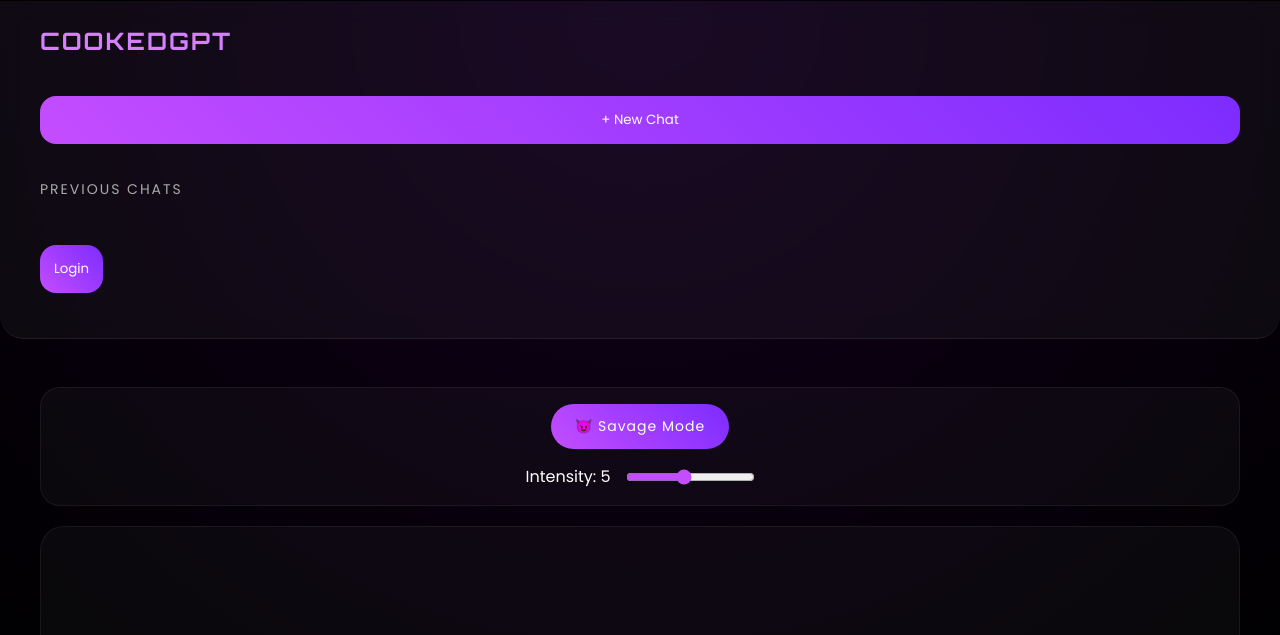
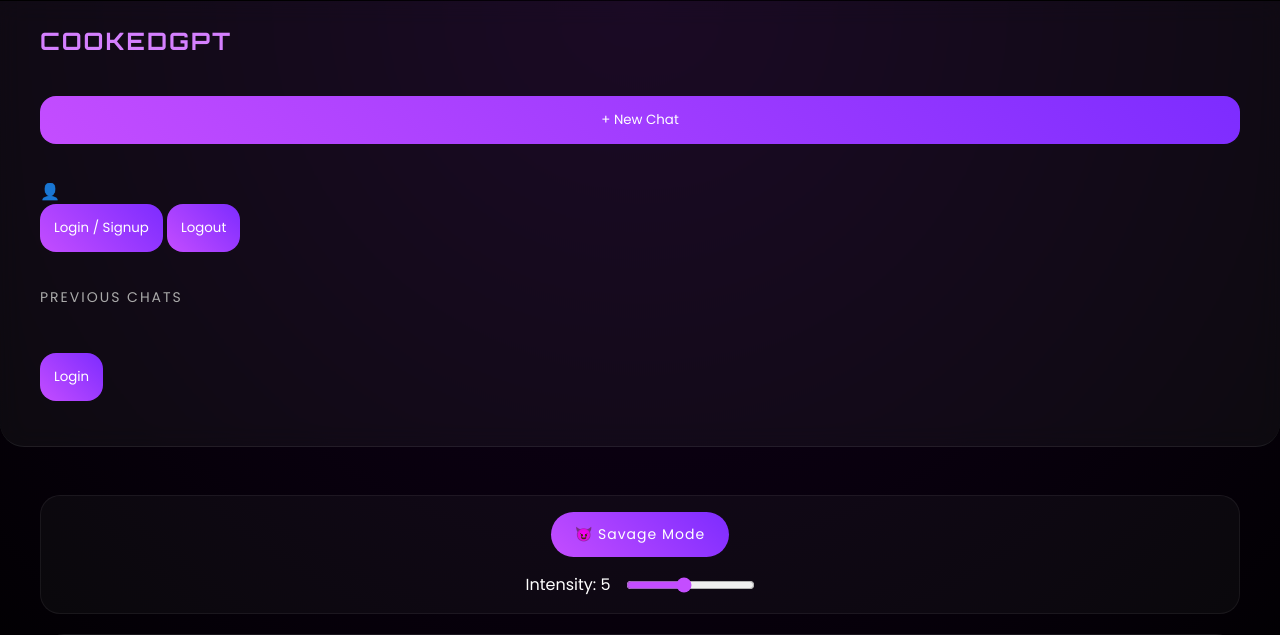
Before and after one commit to tanvipatel-16/CookedGPT, a Flask app: page /chatpage in a window 1280 px wide. Shown: the part 799-1434 px from the top of the page. Run offline with Flask 3, Linux system fonts and the light colour scheme.

Commit message:
Enhance chat.html with user authentication buttons
Added login and logout buttons to chat interface.

```diff
--- a/templates/chat.html
+++ b/templates/chat.html
@@ -81,8 +81,24 @@ href="{{ url_for('static', filename='style.css') }}">
         <h2>COOKEDGPT</h2>
 
         <button onclick="newChat()">
-            + New Chat
-        </button>
+    + New Chat
+</button>
+
+<div class="login-box">
+
+    <div id="userCircle">
+        👤
+    </div>
+
+    <button onclick="openAuth()">
+        Login / Signup
+    </button>
+
+    <button onclick="logoutUser()">
+        Logout
+    </button>
+
+</div>
 
         <div class="history-title">
             PREVIOUS CHATS
```
